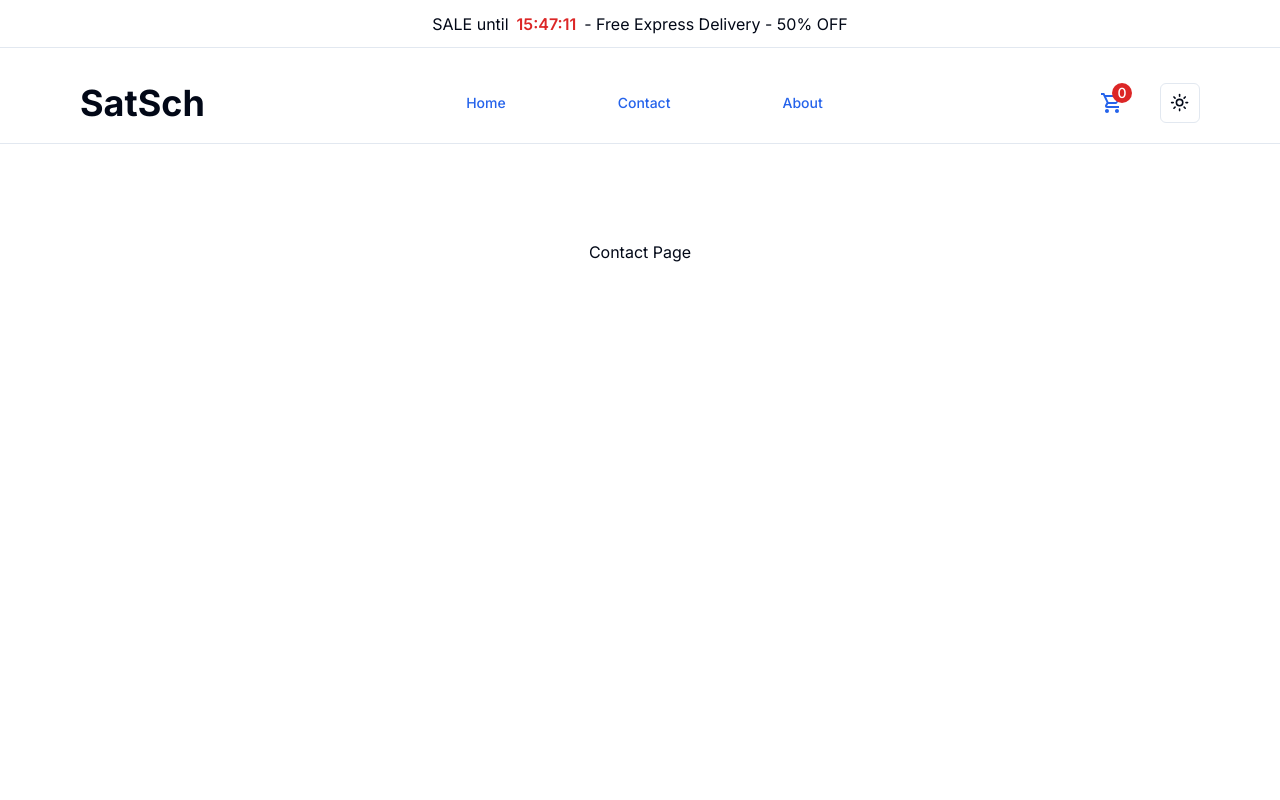
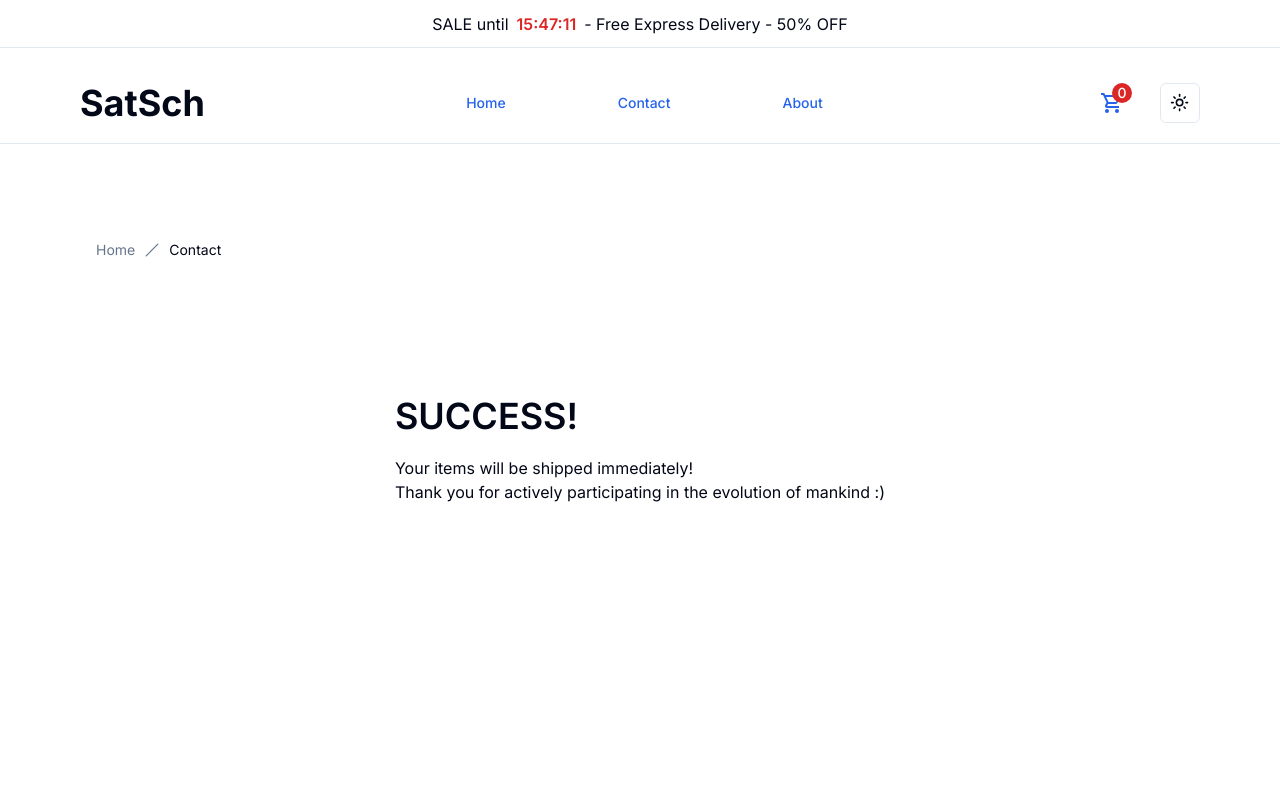
Before and after one commit to DayanWalter/satschool, a Next.js app: page /contact in a window 1280 px wide. Shown: the top 800 px of the page. Built offline with nearby package versions, Linux system fonts and the light colour scheme.

Commit message:
Changed contact page

```diff
--- a/src/app/contact/page.tsx
+++ b/src/app/contact/page.tsx
@@ -1,9 +1,44 @@
+"use client";
 import React from "react";
+import { Slash } from "lucide-react";
+
+import {
+  Breadcrumb,
+  BreadcrumbItem,
+  BreadcrumbLink,
+  BreadcrumbList,
+  BreadcrumbPage,
+  BreadcrumbSeparator,
+} from "@/components/ui/breadcrumb";
 
 export default function Contact() {
   return (
-    <main className='flex min-h-screen flex-col items-center justify-between p-24'>
-      Contact Page
-    </main>
+    <>
+      {/* Navigation Breadcrumb */}
+      <div className="p-5 lg:mb-5 lg:pl-24 lg:pt-24 ">
+        <Breadcrumb>
+          <BreadcrumbList>
+            <BreadcrumbItem>
+              <BreadcrumbLink href="/">Home</BreadcrumbLink>
+            </BreadcrumbItem>
+            <BreadcrumbSeparator>
+              <Slash />
+            </BreadcrumbSeparator>
+            <BreadcrumbItem>
+              <BreadcrumbPage>Contact</BreadcrumbPage>
+            </BreadcrumbItem>
+          </BreadcrumbList>
+        </Breadcrumb>
+      </div>
+      <main className="flex min-h-screen flex-col items-center justify-between p-5 lg:p-24">
+        <div>
+          <h1 className="mb-5 text-4xl font-semibold">SUCCESS!</h1>
+          <p>Your items will be shipped immediately!</p>
+          <p>
+            Thank you for actively participating in the evolution of mankind :)
+          </p>
+        </div>
+      </main>
+    </>
   );
 }
```
